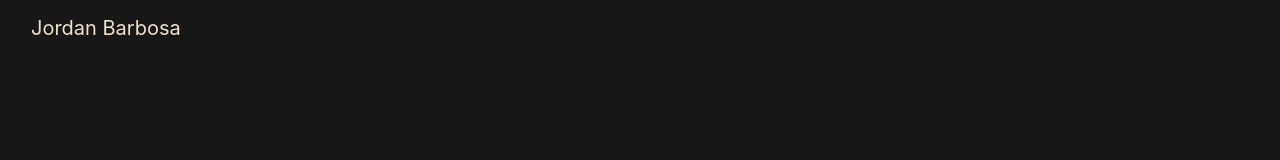
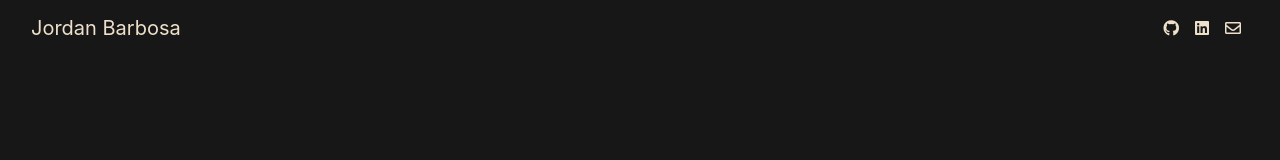
Before and after one commit to jordanjordanb1/portfolio, a React (Create React App) app in the folder client/: page / in a window 1280 px wide. Shown: the top 160 px of the page. Built offline with nearby package versions, Linux system fonts and the light colour scheme.

Commit message:
Setup social links

```diff
--- a/client/src/components/Shared/Navbar/Navbar.scss
+++ b/client/src/components/Shared/Navbar/Navbar.scss
@@ -9,5 +9,16 @@
     .navbar-brand a,
     a {
         color: var(--almond) !important;
+
+        &:hover {
+            color: var(--tuscany) !important;
+        }
     }
 }
+
+@media (max-width: 768px) {
+    .social-links a {
+        margin: 0px 10px;
+        font-size: 2em;
+    }
+}
--- a/client/src/components/Shared/Navbar/Navbar.tsx
+++ b/client/src/components/Shared/Navbar/Navbar.tsx
@@ -2,14 +2,31 @@ import React from 'react';
 import './Navbar.scss';
 import { default as NavbarBootstrap } from 'react-bootstrap/Navbar';
 import Container from 'react-bootstrap/Container';
+import Nav from 'react-bootstrap/Nav';
 
 export default function Navbar() {
     return (
-        <NavbarBootstrap variant="dark" expand="lg">
+        <NavbarBootstrap variant="dark" expand="md">
             <Container fluid>
                 <NavbarBootstrap.Brand href="/">
                     Jordan Barbosa
                 </NavbarBootstrap.Brand>
+                <NavbarBootstrap.Toggle aria-controls="responsive-navbar-nav" />
+                <NavbarBootstrap.Collapse id="responsive-navbar-nav">
+                    <Nav className="ml-auto social-links d-flex flex-row justify-content-center">
+                        <Nav.Link href="https://github.com/jordanjordanb1/">
+                            <i className="fab fa-github"></i>
+                        </Nav.Link>
+
+                        <Nav.Link href="https://www.linkedin.com/in/jordan-barbosa/">
+                            <i className="fab fa-linkedin"></i>
+                        </Nav.Link>
+
+                        <Nav.Link href="mailto: jordansbarbosa01@gmail.com?subject=Contact from your website">
+                            <i className="far fa-envelope"></i>
+                        </Nav.Link>
+                    </Nav>
+                </NavbarBootstrap.Collapse>
             </Container>
         </NavbarBootstrap>
     );
```
